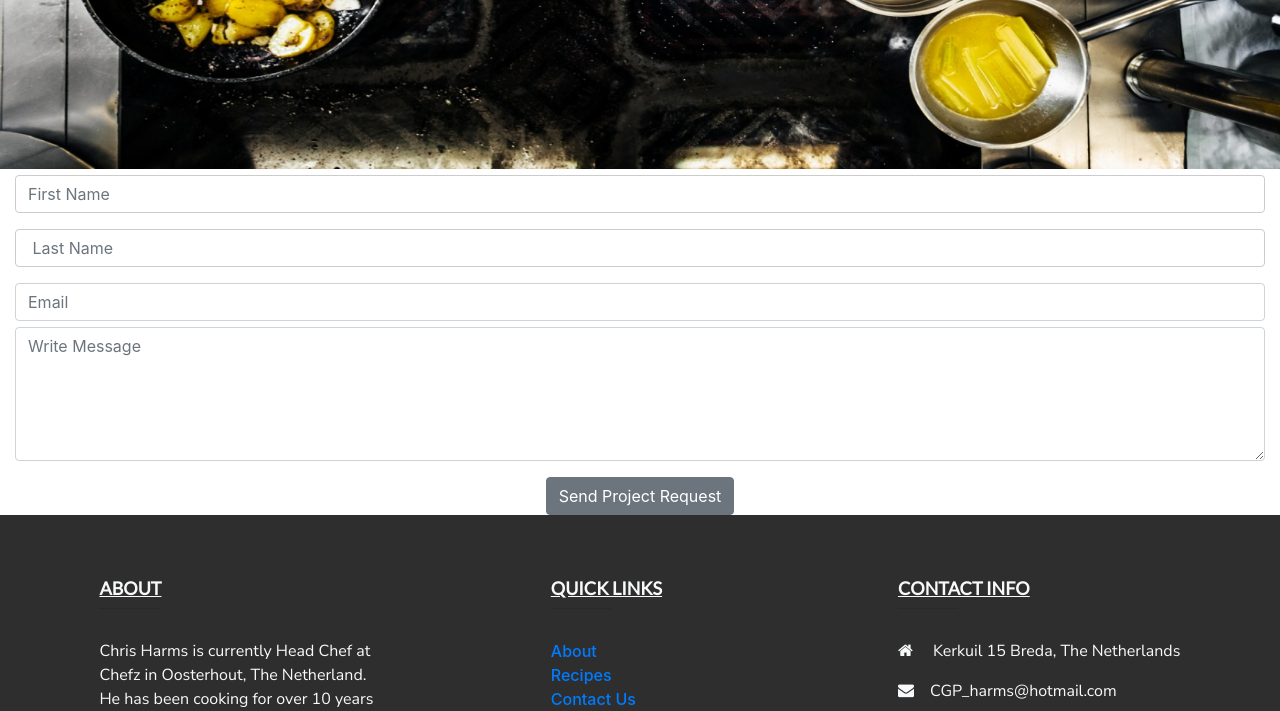
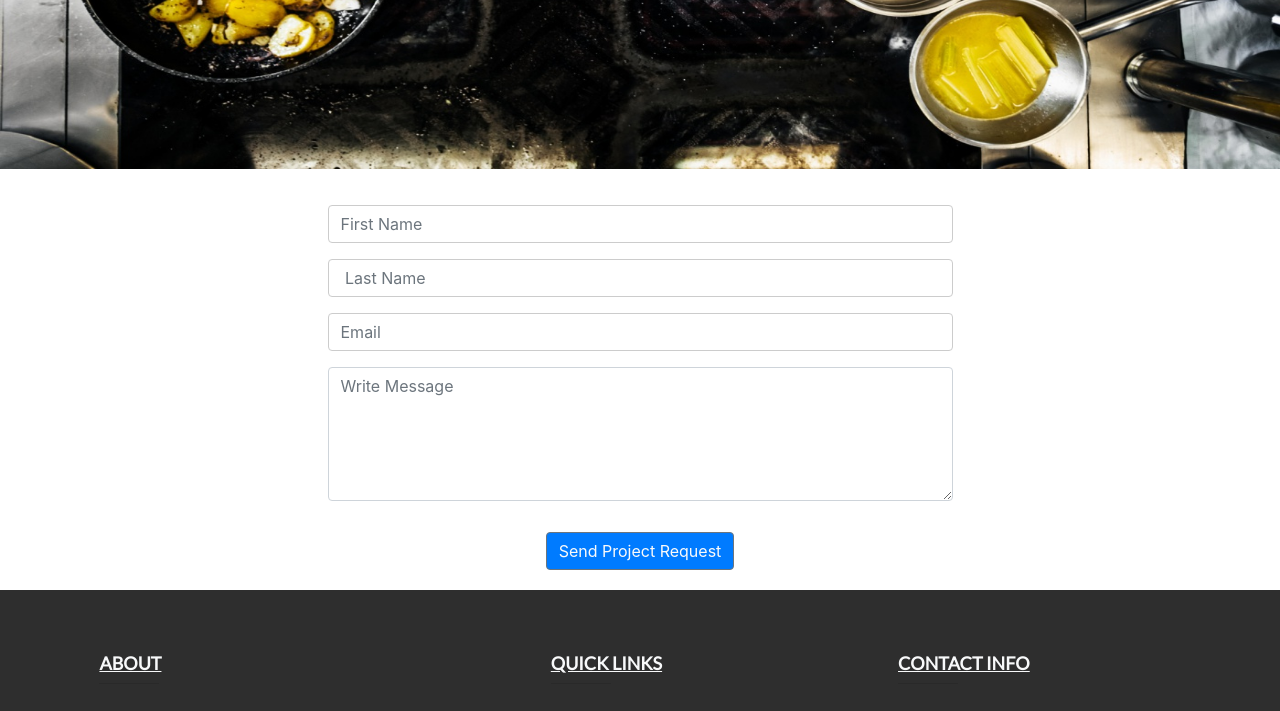
Before and after one commit to dugudugu/chris-harms-web, a plain HTML site: page contact.html in a window 1280 px wide. Shown: the part 471-1182 px from the top of the page. Drawn offline with nearby package versions, Linux system fonts and the light colour scheme; a web font is replaced by a local one.

Commit message:
changed styling to contact form

```diff
--- a/css/contact.css
+++ b/css/contact.css
@@ -60,8 +60,6 @@ p {
 /* ----------------------------------------------------    Contact Form ------------*/
 
 
-
-
 input[type=text], select, textarea {
   width: 100%;
   padding: 12px;
@@ -73,14 +71,22 @@ input[type=text], select, textarea {
   resize: vertical
 }
 
+input[type=email], select, textarea {
+  width: 100%;
+  padding: 12px;
+  border: 1px solid #ccc;
+  border-radius: 4px;
+  box-sizing: border-box;
+  margin-top: 6px;
+  margin-bottom: 16px;
+  resize: vertical
+}
 
-input[type=submit] {
-  background-color: #007bff;
-  color: white;
-  padding: 12px 20px;
-  border: none;
-  border-radius: 4px;
-  cursor: pointer;
+button[type="submit"] {
+    margin-top: 15px;
+    margin-bottom: 20px;
+    color: #fafafa;
+    background-color: #007bff;
 }
 
 
@@ -88,24 +94,13 @@ input[type=submit]:hover {
   background-color: #2e2e2e;
 }
 
-
-.container {
-  border-radius: 5px;
-  background-color: #f2f2f2;
-  padding: 30px;
+.center-form {
+    padding-top: 10px;
+    margin: 0 auto;
+    max-width: 70%;
 }
 
-.contact-form {
-    padding: 25px;
-}
 
-/* ----------------------------------------------------    Blockquote ------------*/
-
-.blockquote {
-    margin-bottom: 2em;
-    margin-top: 2em;
-    font-size: 1.25rem;
-}
 
 
 /* ----------------------------------------------------    Footer ------------*/
@@ -192,3 +187,12 @@ input[type=submit]:hover {
         height: 25em;
     }
 }
+
+@media(min-width: 992px) {
+    .center-form {
+        padding-top: 30px;
+        min-height: 240px;
+        margin: 0 auto;
+        max-width: 50%;
+    }
+}
```
